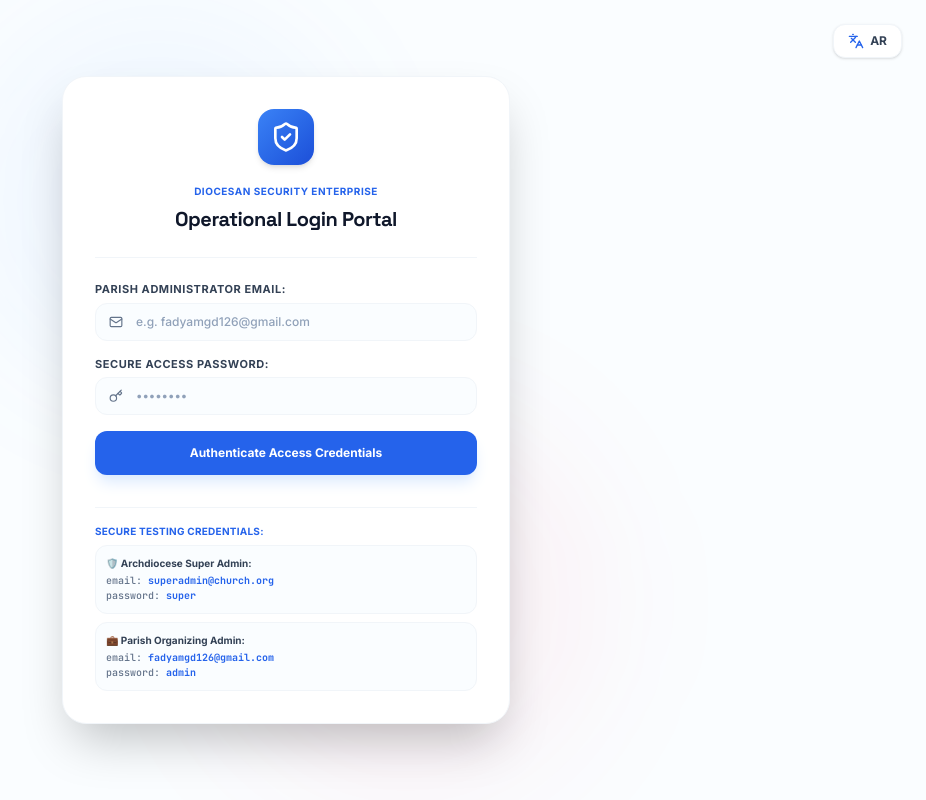
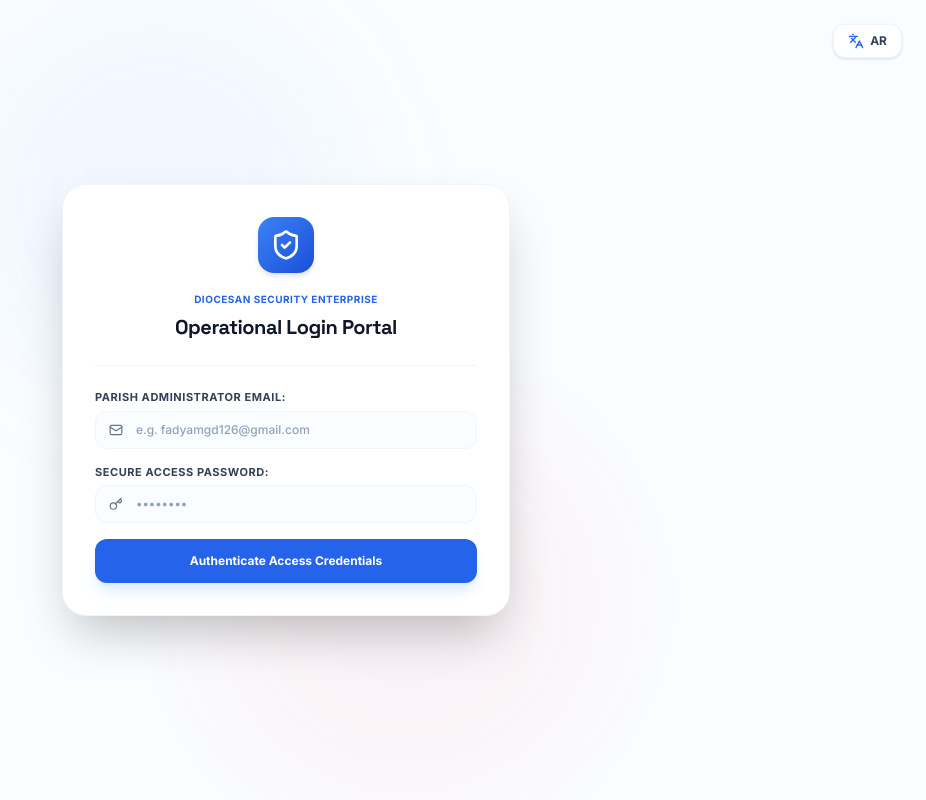
Before and after one commit to FadyAmgad2003/Choir-Attendance-System, a React (Vite) app: page / in a window 1280 px wide. Shown: the whole page, without its empty margins (354-1280 px from the left). Built offline with nearby package versions, Linux system fonts and the light colour scheme.

Commit message:
refactor(auth): remove testing credentials from login view
Remove hardcoded testing accounts from the login page to improve security and production readiness.

```diff
--- a/src/components/Login.tsx
+++ b/src/components/Login.tsx
@@ -114,25 +114,6 @@ export const Login: React.FC = () => {
           </button>
         </form>
 
-        {/* Dynamic testing tip badge box */}
-        <div className="mt-8 pt-4 border-t border-slate-100 text-[10px] text-slate-500 leading-normal space-y-1.5">
-          <p className="font-bold text-indigo-600 tracking-wide uppercase">
-            {language === 'ar' ? 'حسابات التجربة والاختبار المعتمدة:' : 'SECURE TESTING CREDENTIALS:'}
-          </p>
-          <div className="grid grid-cols-1 gap-2">
-            <div className="bg-slate-50 p-2.5 rounded-xl border border-slate-100">
-              <p className="text-slate-700 font-bold">🛡️ {language === 'ar' ? 'المشرف العام (سوبر أدمن)' : 'Archdiocese Super Admin'}:</p>
-              <p className="font-mono mt-0.5 text-slate-500">email: <span className="text-indigo-600 font-semibold">superadmin@church.org</span></p>
-              <p className="font-mono text-slate-500">password: <span className="text-indigo-600 font-semibold">super</span></p>
-            </div>
-            <div className="bg-slate-50 p-2.5 rounded-xl border border-slate-100">
-              <p className="text-slate-700 font-bold">💼 {language === 'ar' ? 'المدير المنظم (أدمن)' : 'Parish Organizing Admin'}:</p>
-              <p className="font-mono mt-0.5 text-slate-500">email: <span className="text-indigo-600 font-semibold">fadyamgd126@gmail.com</span></p>
-              <p className="font-mono text-slate-500">password: <span className="text-indigo-600 font-semibold">admin</span></p>
-            </div>
-          </div>
-        </div>
-
       </div>
     </div>
   );
```
